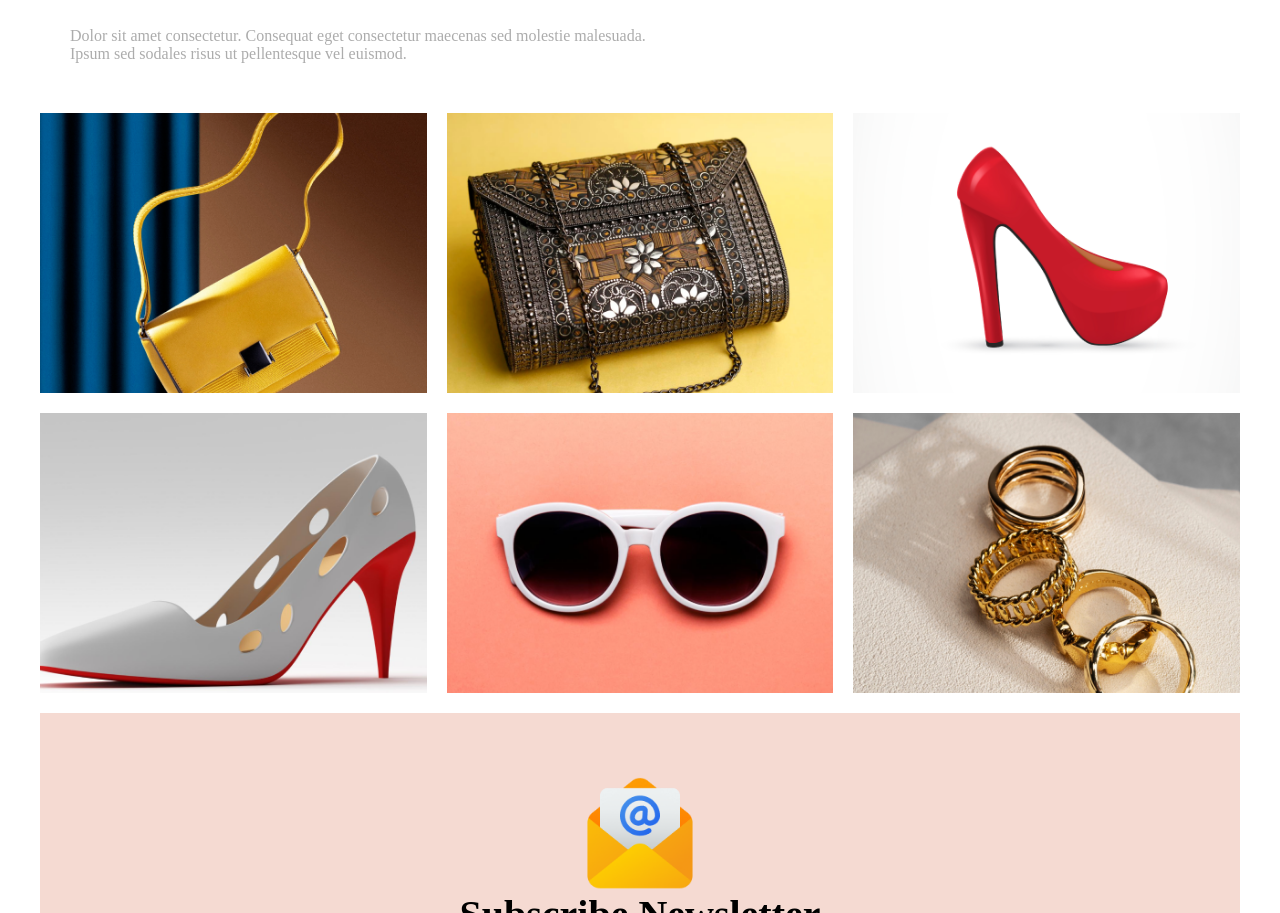
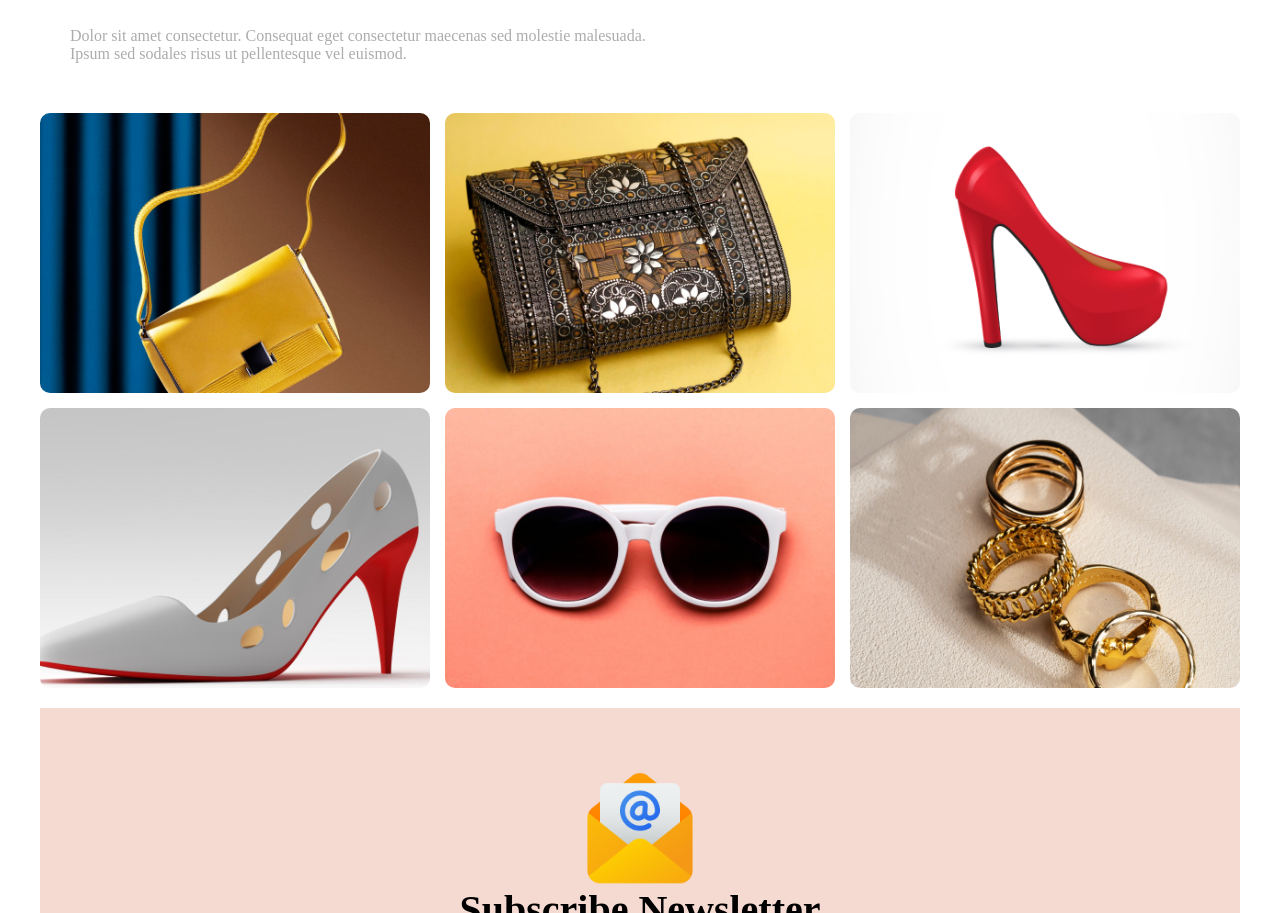
Before and after one commit to jitudey24/ph-module-5-home-task, a plain HTML site: page index.html in a window 1280 px wide. Shown: the part 3724-4637 px from the top of the page. Drawn offline with Linux system fonts and the light colour scheme.

Commit message:
fix some mistake

```diff
--- a/style.css
+++ b/style.css
@@ -250,8 +250,9 @@ span{
 }
 .gallary{
     margin-top: 20px;
+
     display: grid;
-    gap: 20px;
+    gap: 15px;
     grid-auto-rows: 280px;
     grid-template-areas:
     "one two three"
@@ -262,6 +263,7 @@ span{
     height: 100%;
     width: 100%;
     object-fit: cover;
+    border-radius: 10px;
 }
 .img1{
     grid-area: one;
```
